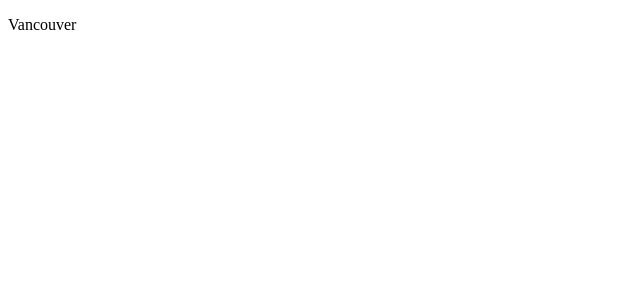
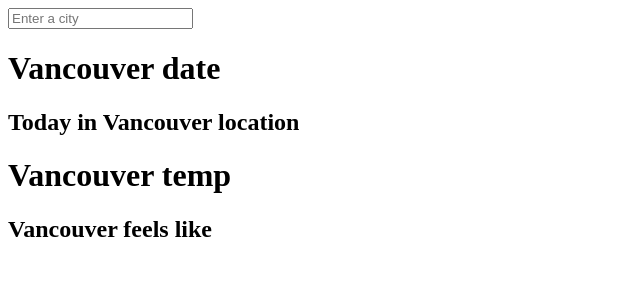
Before and after one commit to LoganBram/angular_learn, an Angular app in the folder weather_solo/: page / in a window 1280 px wide. Shown: the top 300 px of the page, without its empty margins (0-640 px from the left). Built offline with nearby package versions, Linux system fonts and the light colour scheme.

Commit message:
input working and passing to child

```diff
--- a/weather_solo/src/app/app.component.ts
+++ b/weather_solo/src/app/app.component.ts
@@ -7,4 +7,8 @@ import { Component } from '@angular/core';
 })
 export class AppComponent {
   title = 'weather_solo';
+
+
+
+
 }
--- a/weather_solo/src/app/app.module.ts
+++ b/weather_solo/src/app/app.module.ts
@@ -14,7 +14,8 @@ import { CurrweatherComponent } from './currweather/currweather.component';
   imports: [
     BrowserModule,
     RouterModule.forRoot([
-      {path: '', component: WeatherappComponent}
+      {path: '', component: WeatherappComponent},
+      {path: 'location/:locationplace', component: CurrweatherComponent}
     ])
   ],
   providers: [],
--- a/weather_solo/src/app/currweather/currweather.component.html
+++ b/weather_solo/src/app/currweather/currweather.component.html
@@ -1 +1,11 @@
-<p>{{ location }}</p>
+<div class="wrap" *ngIf="location">
+  <div class="left">
+    <h1>{{ location }} date</h1>
+    <h2>Today in {{ location }} location</h2>
+  </div>
+  <div class="mid"></div>
+  <div class="right">
+    <h1>{{ location }} temp</h1>
+    <h2>{{ location }} feels like</h2>
+  </div>
+</div>
--- a/weather_solo/src/app/currweather/currweather.component.ts
+++ b/weather_solo/src/app/currweather/currweather.component.ts
@@ -1,10 +1,23 @@
-import { Component,Input, Output } from '@angular/core';
+import { Component,Input, OnInit, Output } from '@angular/core';
+import { ActivatedRoute} from '@angular/router';
+import { forecast, Forecast } from '../forecast'
+
+
+
+
 
 @Component({
   selector: 'app-currweather',
   templateUrl: './currweather.component.html',
   styleUrls: ['./currweather.component.css']
 })
-export class CurrweatherComponent {
-  @Input() location!: string;
+export class CurrweatherComponent{
+
+  @Input() location!: String;
+
+  ngOnInit(){
+    //take location and get weather
+
+  }
+
 }
--- a/weather_solo/src/app/weatherapp/weatherapp.component.html
+++ b/weather_solo/src/app/weatherapp/weatherapp.component.html
@@ -1 +1,8 @@
-<app-currweather [location]="location"></app-currweather>
+<div>
+  <input
+    #locationInput
+    placeholder="Enter a city"
+    (keyup.enter)="onEnter(locationInput.value)"
+  />
+  <app-currweather [location]="location"></app-currweather>
+</div>
--- a/weather_solo/src/app/weatherapp/weatherapp.component.ts
+++ b/weather_solo/src/app/weatherapp/weatherapp.component.ts
@@ -7,8 +7,28 @@ import { forecast, Forecast } from '../forecast'
   styleUrls: ['./weatherapp.component.css']
 })
 export class WeatherappComponent {
-  locations = ['Vancouver', 'New York']
-  location = 'Vancouver'
+  location = "Vancouver"
+
+  forecasts = [
+    {
+        date: "2023-07-12",
+        temp: 25,
+        feelslike: 28,
+        sky: "Sunny",
+        location: "New York"
+    },
+    {
+        date: "2023-07-13",
+        temp: 22,
+        feelslike: 25,
+        sky: "Partly Cloudy",
+        location: "Vancouver"
+    },
+]
+
+  onEnter(input: string){
+    this.location = input
+  }
 
 
 
```
Also changed, not shown: weather_solo/src/app/api.service.ts (added, +9 -0 lines), 1 other file (tests, documents, lock files or other folders).
